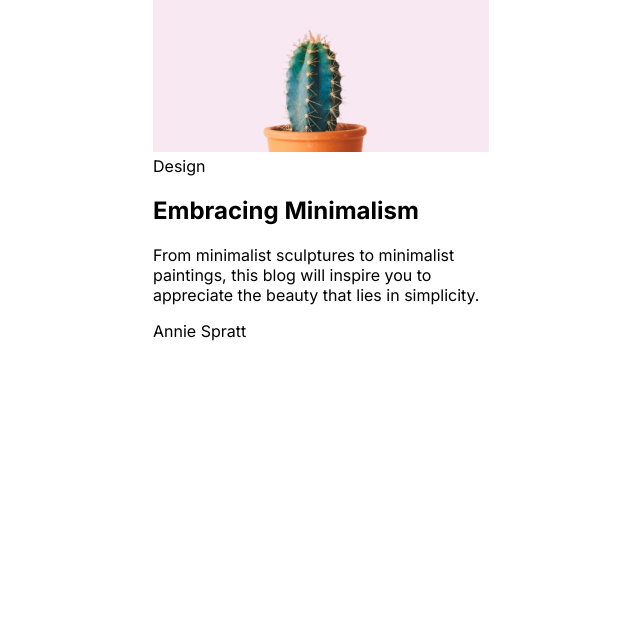
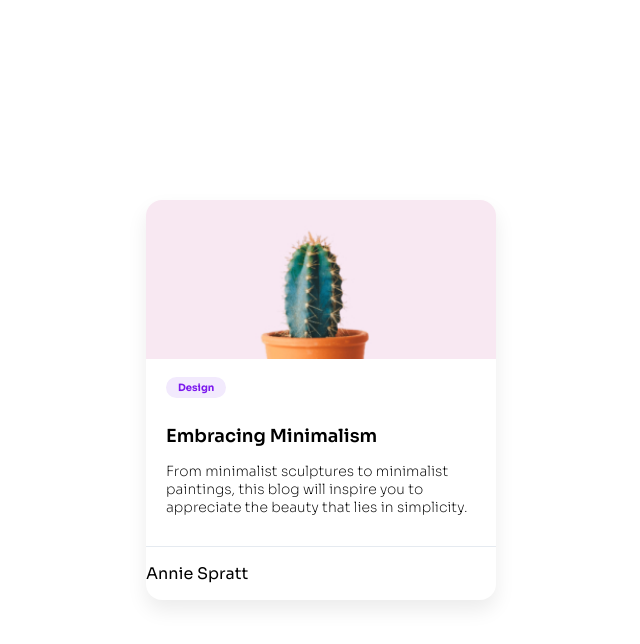
Before and after one commit to emmanuellekamwa/Minimal-Blog-Card, a plain HTML site: page index.html in a window 1280 px wide. Shown: the whole page, without its empty margins (319-959 px from the left). Drawn offline with Linux system fonts and the light colour scheme.

Commit message:
Changed project's font-family

```diff
--- a/style.css
+++ b/style.css
@@ -1,4 +1,4 @@
-@import url('https://fonts.googleapis.com/css2?family=Inter:ital,opsz,wght@0,14..32,100..900;1,14..32,100..900&family=Open+Sans:ital,wght@0,300..800;1,300..800&family=Sora:wght@100..800&display=swap');
+@import url('https://fonts.googleapis.com/css2?family=Sora:wght@100..800&display=swap');
 
 * {
     box-sizing: border-box;
@@ -7,9 +7,52 @@
 body {
     margin: 0;
     padding: 0;
-    font-family: "Inter", sans-serif;
+    font-family: "Sora", sans-serif;
     font-optical-sizing: auto;
     font-style: normal;
     display: flex;
     justify-content: center;
+    align-items: center;
+    height: 100vh;
 }
+
+.card {
+    background-color: #FFFFFF;
+    border-radius: 16px;
+    box-shadow: 0 10px 20px rgba(0,0,0,0.08);
+    overflow: hidden;
+    max-width: 350px;
+    width: 90%;
+}
+
+.card img {
+    width: 100%;
+    height: auto;
+    display: block;
+}
+
+.title {
+    font-size: 18px;
+    font-weight: 600;
+}
+
+.card-content {
+    padding: 1rem 1.25rem;
+    border-bottom: 1px solid #E5EAF0;
+}
+
+.tag {
+    display: inline-block;
+    background-color: #F2EAFD;
+    color: #7C19EE;
+    font-size: 0.625rem;
+    padding: 0.25rem 0.75rem;
+    border-radius: 9999px;
+    font-weight: 700;
+    margin-bottom: 0.75rem;
+}
+
+.body-text {
+    font-size: 14px;
+    font-weight: 200;
+}
```
